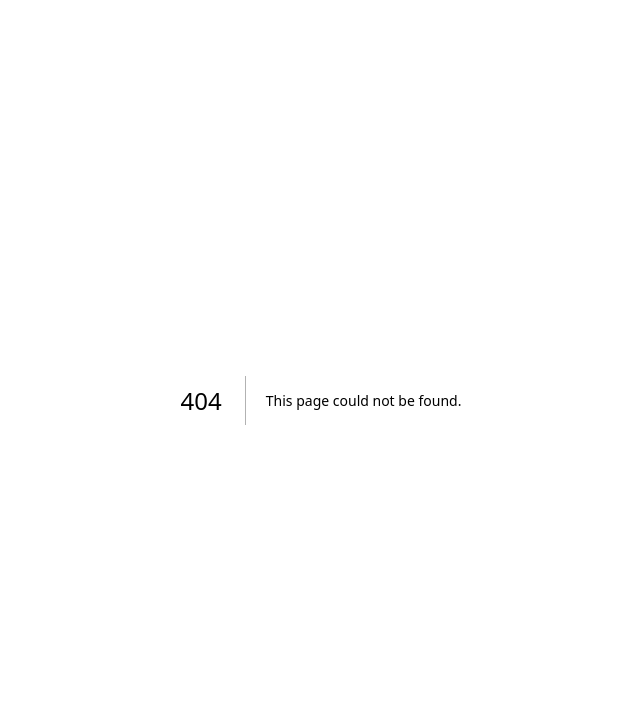
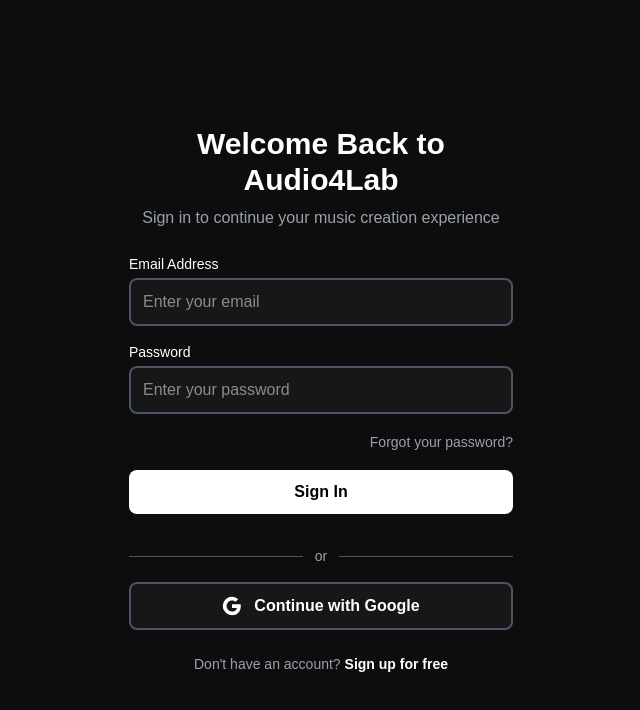
Before and after one commit to devtofunmi/audio4lab, a Next.js app: page /login in a window 1280 px wide. Before the commit this address had no page. Shown: the top 710 px of the page, without its empty margins (319-959 px from the left). Built offline with nearby package versions, Linux system fonts and the light colour scheme.

Commit message:
login page

```diff
--- /dev/null
+++ b/pages/login.tsx
@@ -0,0 +1,183 @@
+"use client";
+
+import { useState } from "react";
+import { useRouter } from "next/router";
+import Link from "next/link";
+
+export default function Login() {
+  const router = useRouter();
+  const [formData, setFormData] = useState({
+    email: "",
+    password: "",
+  });
+  const [isLoading, setIsLoading] = useState(false);
+
+  const handleInputChange = (e: React.ChangeEvent<HTMLInputElement>) => {
+    const { name, value } = e.target;
+    setFormData((prev) => ({
+      ...prev,
+      [name]: value,
+    }));
+  };
+
+  const handleSubmit = async (e: React.FormEvent) => {
+    e.preventDefault();
+    setIsLoading(true);
+
+    // Simulate login process
+    setTimeout(() => {
+      setIsLoading(false);
+      router.push("/dashboard");
+    }, 1500);
+  };
+
+  const handleGoogleLogin = () => {
+    // Simulate Google login
+    setIsLoading(true);
+    setTimeout(() => {
+      setIsLoading(false);
+      router.push("/dashboard");
+    }, 1500);
+  };
+
+  return (
+    <div className="min-h-screen bg-[#0d0d0d] text-white flex flex-col items-center justify-center px-4 py-8">
+      <div className="w-full max-w-sm mx-auto">
+        <div className="animate-slide-in">
+          {/* Header */}
+          <div className="text-center mb-6">
+            <h1 className="text-3xl font-bold mb-2 text-white">
+              Welcome Back to Audio4Lab
+            </h1>
+            <p className="text-gray-400 mb-4">
+              Sign in to continue your music creation experience
+            </p>
+          </div>
+
+          {/* Login Form */}
+          <div className="space-y-4">
+            <div>
+              <label className="block text-left text-sm font-medium mb-1 text-white">
+                Email Address
+              </label>
+              <input
+                type="email"
+                name="email"
+                value={formData.email}
+                onChange={handleInputChange}
+                required
+                className="w-full px-3 py-2.5 bg-[#171717] border-2 border-gray-600 rounded-lg focus:border-white focus:outline-none transition-colors text-white"
+                placeholder="Enter your email"
+              />
+            </div>
+
+            <div>
+              <label className="block text-left text-sm font-medium mb-1 text-white">
+                Password
+              </label>
+              <input
+                type="password"
+                name="password"
+                value={formData.password}
+                onChange={handleInputChange}
+                required
+                className="w-full px-3 py-2.5 bg-[#171717] border-2 border-gray-600 rounded-lg focus:border-white focus:outline-none transition-colors text-white"
+                placeholder="Enter your password"
+              />
+            </div>
+
+            {/* Forgot Password */}
+            <div className="text-right">
+              <Link
+                href="#"
+                className="text-sm text-gray-400 hover:text-white transition-colors"
+              >
+                Forgot your password?
+              </Link>
+            </div>
+
+            {/* Login Button */}
+            <button
+              onClick={handleSubmit}
+              disabled={isLoading}
+              className="w-full px-6 py-2.5 bg-white text-black rounded-lg hover:bg-gray-200 font-semibold cursor-pointer transition-all duration-200 hover:scale-105 disabled:opacity-50 disabled:cursor-not-allowed disabled:hover:scale-100"
+            >
+              {isLoading ? (
+                <div className="flex items-center justify-center">
+                  <div className="w-4 h-4 border-2 border-black border-t-transparent rounded-full animate-spin mr-2"></div>
+                  Signing In...
+                </div>
+              ) : (
+                "Sign In"
+              )}
+            </button>
+
+            {/* Divider */}
+            <div className="my-4 flex items-center">
+              <div className="flex-1 border-t border-gray-600"></div>
+              <span className="px-3 text-gray-400 text-sm">or</span>
+              <div className="flex-1 border-t border-gray-600"></div>
+            </div>
+
+            {/* Google Login */}
+            <button
+              onClick={handleGoogleLogin}
+              disabled={isLoading}
+              className="w-full px-6 py-2.5 cursor-pointer bg-[#171717] border-2 border-gray-600 hover:border-gray-500 text-white rounded-lg font-semibold transition-all duration-200 hover:scale-105 disabled:opacity-50 disabled:cursor-not-allowed disabled:hover:scale-100 flex items-center justify-center"
+            >
+              <svg className="w-5 h-5 mr-3" viewBox="0 0 24 24">
+                <path
+                  fill="currentColor"
+                  d="M22.56 12.25c0-.78-.07-1.53-.2-2.25H12v4.26h5.92c-.26 1.37-1.04 2.53-2.21 3.31v2.77h3.57c2.08-1.92 3.28-4.74 3.28-8.09z"
+                />
+                <path
+                  fill="currentColor"
+                  d="M12 23c2.97 0 5.46-.98 7.28-2.66l-3.57-2.77c-.98.66-2.23 1.06-3.71 1.06-2.86 0-5.29-1.93-6.16-4.53H2.18v2.84C3.99 20.53 7.7 23 12 23z"
+                />
+                <path
+                  fill="currentColor"
+                  d="M5.84 14.09c-.22-.66-.35-1.36-.35-2.09s.13-1.43.35-2.09V7.07H2.18C1.43 8.55 1 10.22 1 12s.43 3.45 1.18 4.93l2.85-2.22.81-.62z"
+                />
+                <path
+                  fill="currentColor"
+                  d="M12 5.38c1.62 0 3.06.56 4.21 1.64l3.15-3.15C17.45 2.09 14.97 1 12 1 7.7 1 3.99 3.47 2.18 7.07l3.66 2.84c.87-2.6 3.3-4.53 6.16-4.53z"
+                />
+              </svg>
+              Continue with Google
+            </button>
+          </div>
+
+          {/* Sign Up Link */}
+          <div className="text-center mt-6">
+            <p className="text-gray-400 text-sm">
+              Don&apos;t have an account?{" "}
+              <Link
+                href="/onboarding"
+                className="text-white hover:underline font-semibold"
+              >
+                Sign up for free
+              </Link>
+            </p>
+          </div>
+        </div>
+      </div>
+
+      <style jsx>{`
+        .animate-slide-in {
+          animation: slideIn 0.4s ease-out;
+        }
+
+        @keyframes slideIn {
+          from {
+            opacity: 0;
+            transform: translateY(30px);
+          }
+          to {
+            opacity: 1;
+            transform: translateY(0);
+          }
+        }
+      `}</style>
+    </div>
+  );
+}
```
